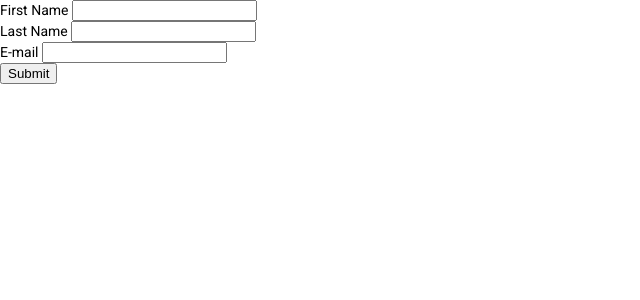
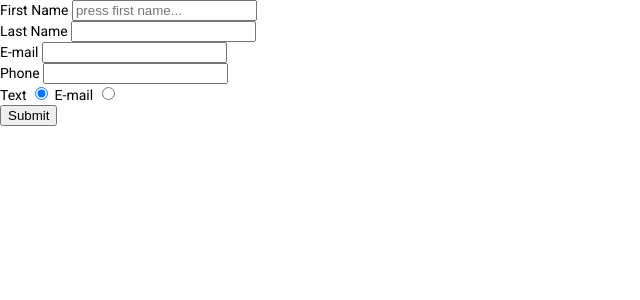
Before and after one commit to igobor94/Angular-ReactiveForms, an Angular app: page / in a window 1280 px wide. Shown: the top 300 px of the page, without its empty margins (0-640 px from the left). Built offline with nearby package versions, Linux system fonts and the light colour scheme.

Commit message:
add reactive forms

```diff
--- a/src/app/app.module.ts
+++ b/src/app/app.module.ts
@@ -5,6 +5,7 @@ import { AppRoutingModule } from './app-routing.module';
 import { AppComponent } from './app.component';
 import { FormComponent } from './form/form.component';
 import { BrowserAnimationsModule } from '@angular/platform-browser/animations';
+import { ReactiveFormsModule } from '@angular/forms';
 
 @NgModule({
   declarations: [
@@ -14,7 +15,8 @@ import { BrowserAnimationsModule } from '@angular/platform-browser/animations';
   imports: [
     BrowserModule,
     AppRoutingModule,
-    BrowserAnimationsModule
+    BrowserAnimationsModule,
+    ReactiveFormsModule
   ],
   providers: [],
   bootstrap: [AppComponent]
--- a/src/app/form/form.component.html
+++ b/src/app/form/form.component.html
@@ -1,21 +1,36 @@
-<form class="form">
-
+<form class="form" [formGroup]="defaultForm" (ngSubmit)="save()">
     <div class="form__firstName">
         <label>
             First Name
-            <input type="text" />
+            <input type="text" placeholder="press first name..." formControlName="firstName" />
         </label>
     </div>
     <div class="form__lastName">
         <label>
             Last Name
-            <input type="text" />
+            <input type="text" formControlName="lastName"  />
         </label>
     </div>
     <div class="form__email">
         <label>
             E-mail
-            <input type="email" />
+            <input type="email" formControlName="email"  />
+        </label>
+    </div>
+    <div class="form__phone">
+        <label>
+            Phone
+            <input type="text" formControlName="phone"  />
+        </label>
+    </div>
+    <div class="form__notification">
+        <label>
+            Text
+            <input type="radio" value="text" formControlName="notification" (click)="setNotification('text')"  />
+        </label>
+        <label>
+            E-mail
+            <input type="radio" value="email" formControlName="notification" (click)="setNotification('email')"  />
         </label>
     </div>
     <div class="form__submit">
--- a/src/app/form/form.component.ts
+++ b/src/app/form/form.component.ts
@@ -1,4 +1,8 @@
 import { Component, OnInit } from '@angular/core';
+import { FormBuilder, FormGroup, Validators } from '@angular/forms';
+
+
+
 
 @Component({
   selector: 'app-form',
@@ -7,9 +11,35 @@ import { Component, OnInit } from '@angular/core';
 })
 export class FormComponent implements OnInit {
 
-  constructor() { }
+  defaultForm: FormGroup | any;
+
+  constructor(private fb: FormBuilder) { }
 
   ngOnInit(): void {
+    this.defaultForm = this.fb.group({
+      firstName: ['', [Validators.required, Validators.minLength(3)]],
+      lastName: ['', [Validators.required, Validators.minLength(3)]],
+      email: ['', [Validators.required, Validators.email]],
+      phone: '',
+      rating: null,
+      notification: 'text'
+    })
+  }
+
+  save() {
+    console.log(this.defaultForm)
+  }
+
+  setNotification(notifyVia: string): void {
+    const phoneControl = this.defaultForm.get('phone');
+
+    if (notifyVia === 'text') {
+      phoneControl.setValidators(Validators.required)
+    } else {
+      phoneControl.clearValidators();
+    }
+
+    phoneControl.updateValueAndValidity();
   }
 
 }
```
